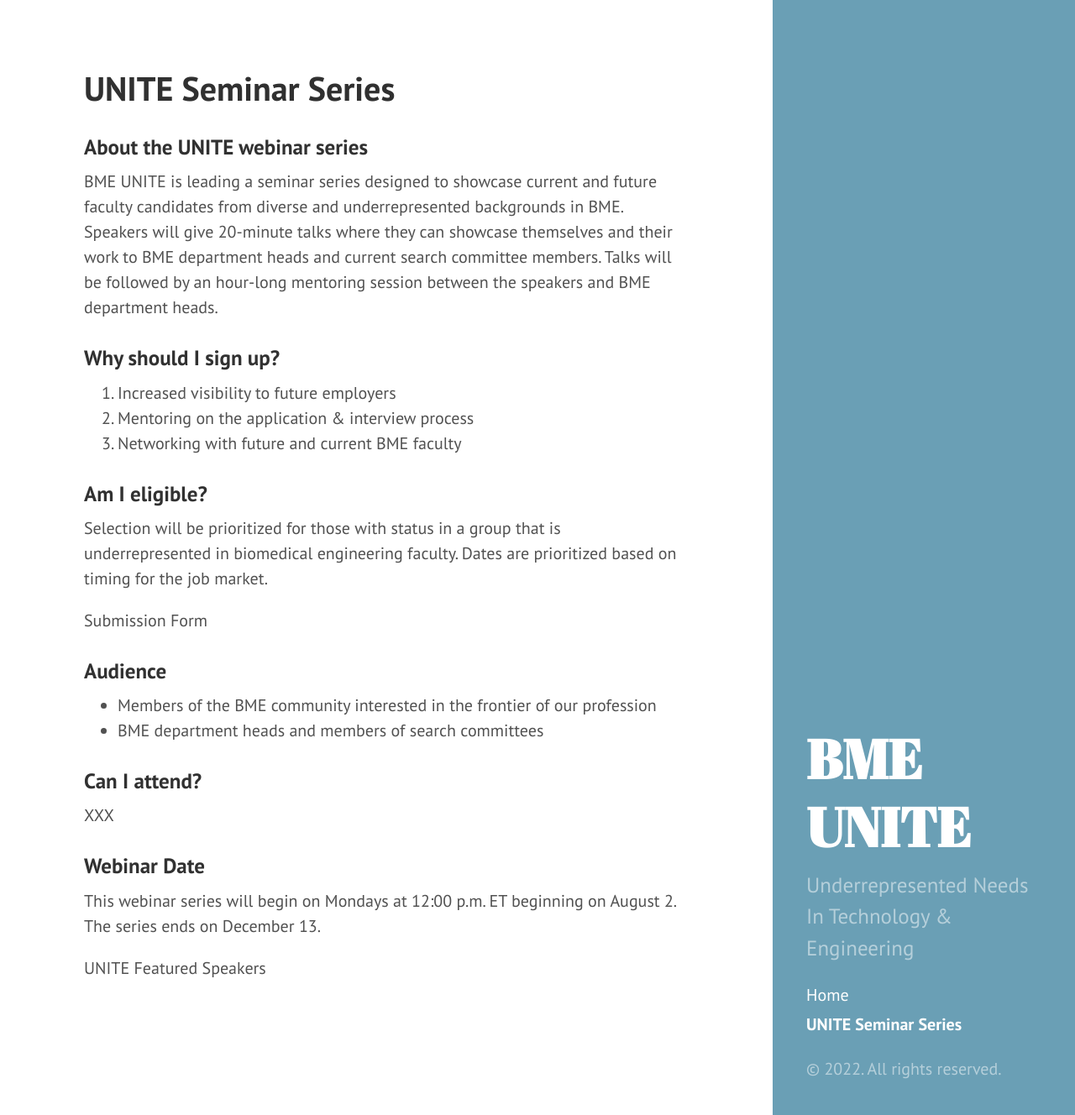
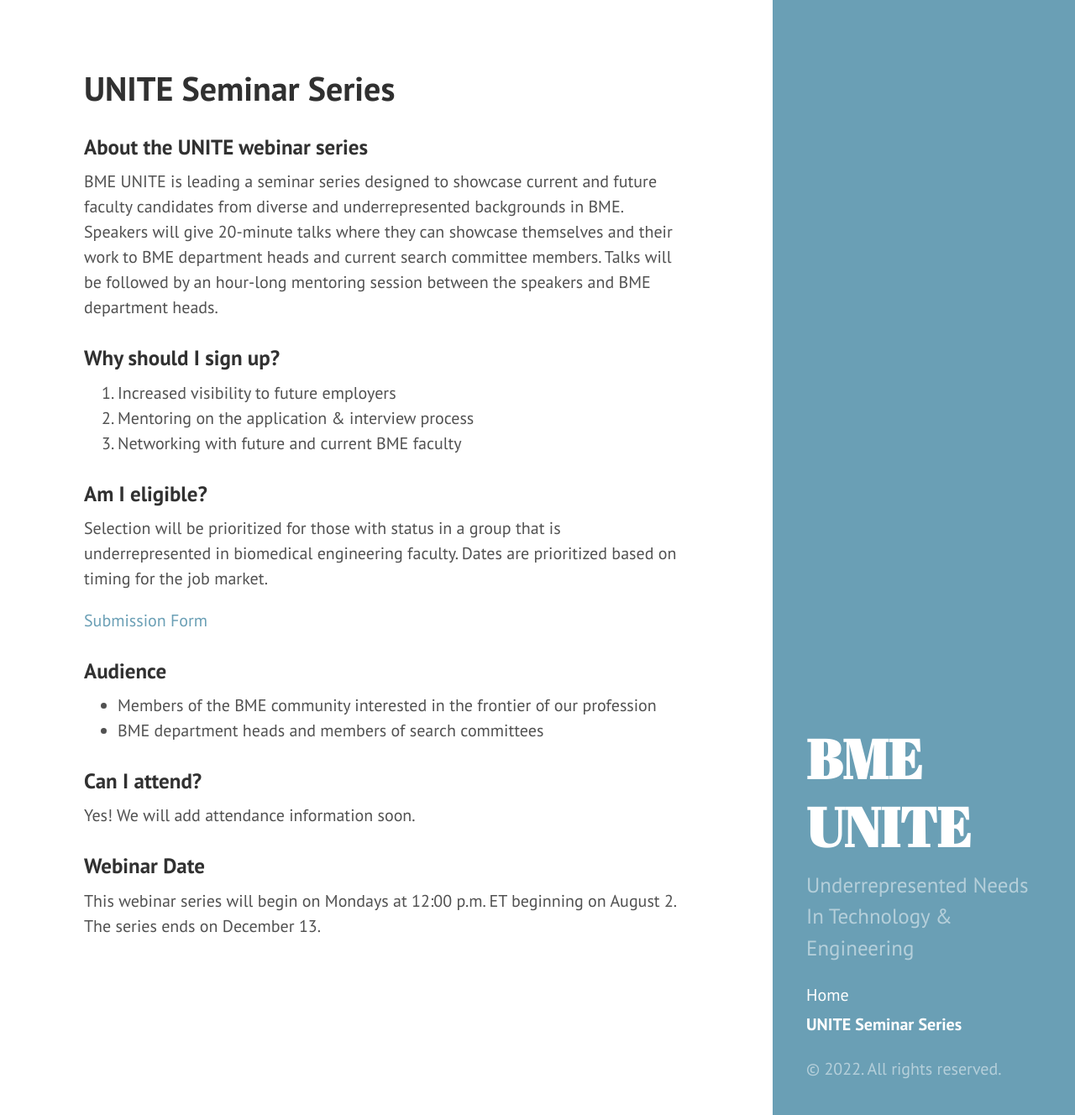
Before and after one commit to BME-UNITE/bmeunite, a Jekyll site: the page built from seminars.md, in a window 1280 px wide and 1328 px high. Shown: the whole window at 84% size. Built offline with Jekyll 4.4.1, drawn with Linux system fonts in a browser that asks for light colours; Markdown is read by kramdown in place of the engine named in the settings.

Commit message:
Update seminars.md

```diff
--- a/seminars.md
+++ b/seminars.md
@@ -17,7 +17,7 @@ BME UNITE is leading a seminar series designed to showcase current and future fa
 
 Selection will be prioritized for those with status in a group that is underrepresented in biomedical engineering faculty. Dates are prioritized based on timing for the job market.
 
-Submission Form
+[Submission Form](https://forms.gle/sreDenkBTgLL154g9)
 
 ### Audience
 
@@ -26,10 +26,8 @@ Submission Form
 
 ### Can I attend?
 
-XXX
+Yes! We will add attendance information soon.
 
 ### Webinar Date
 
 This webinar series will begin on Mondays at 12:00 p.m. ET beginning on August 2. The series ends on December 13.
-
-UNITE Featured Speakers
```
